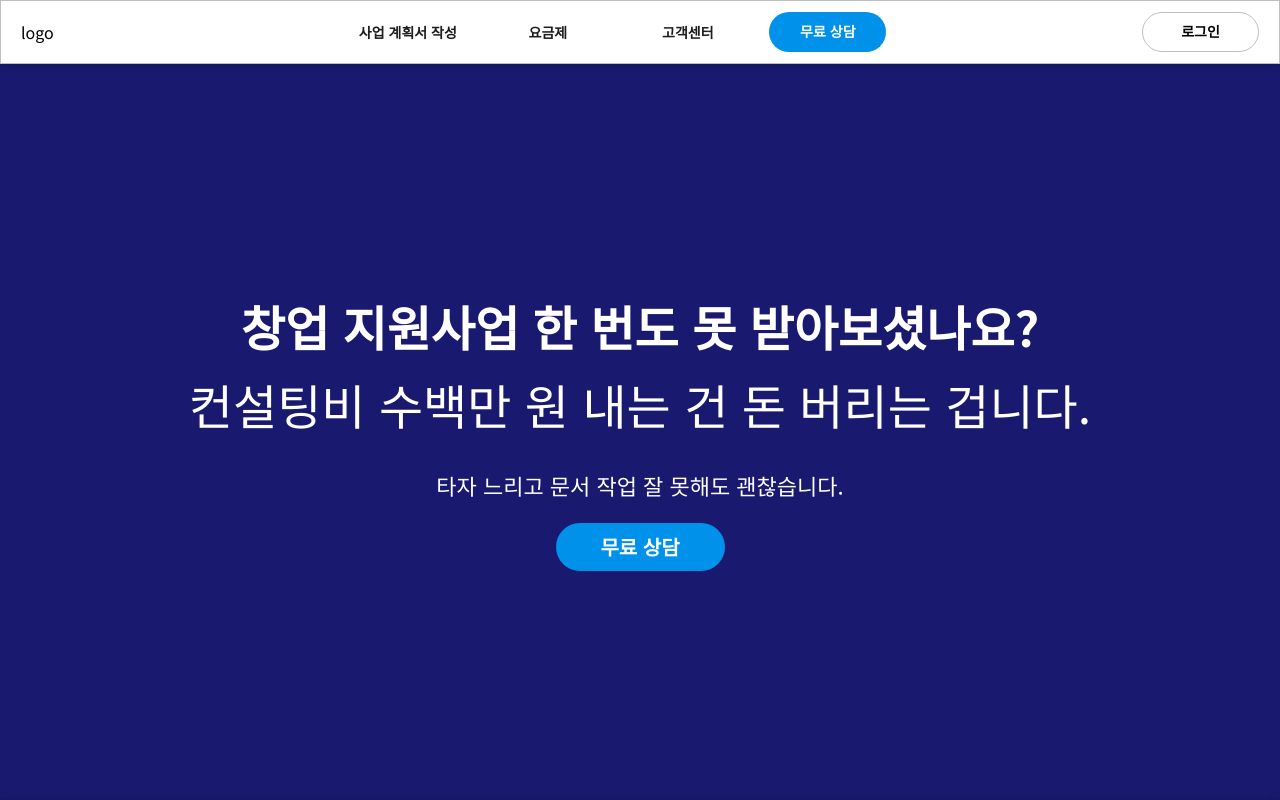
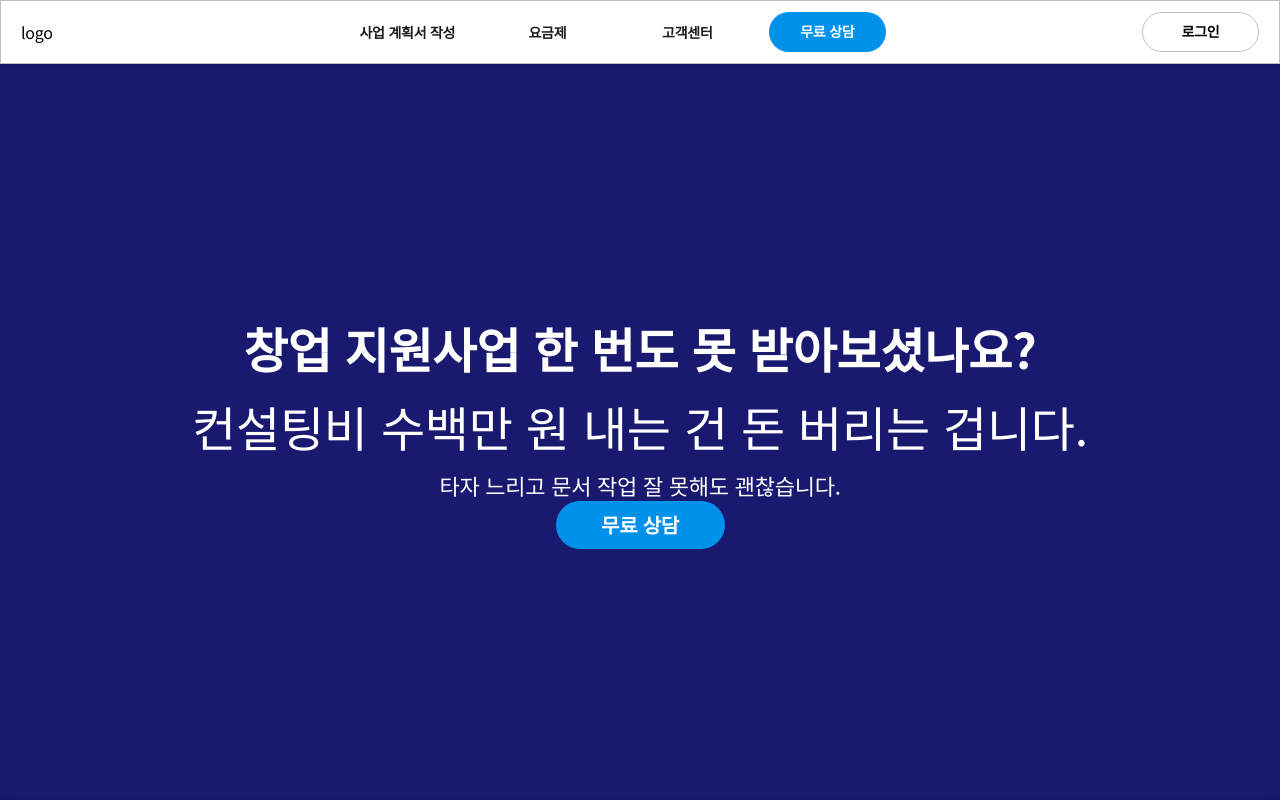
Before and after one commit to Iroff1/support-lab-frontend, a React app: page / in a window 1280 px wide. Shown: the top 800 px of the page. Built offline with nearby package versions, Linux system fonts and the light colour scheme.

Commit message:
chore: 자간 수정

```diff
--- a/src/index.css
+++ b/src/index.css
@@ -49,5 +49,6 @@ p,
 div,
 button {
   line-height: 140%;
-  letter-spacing: -0.25%;
+  letter-spacing: -0.25px;
+  margin: 0;
 }
```
